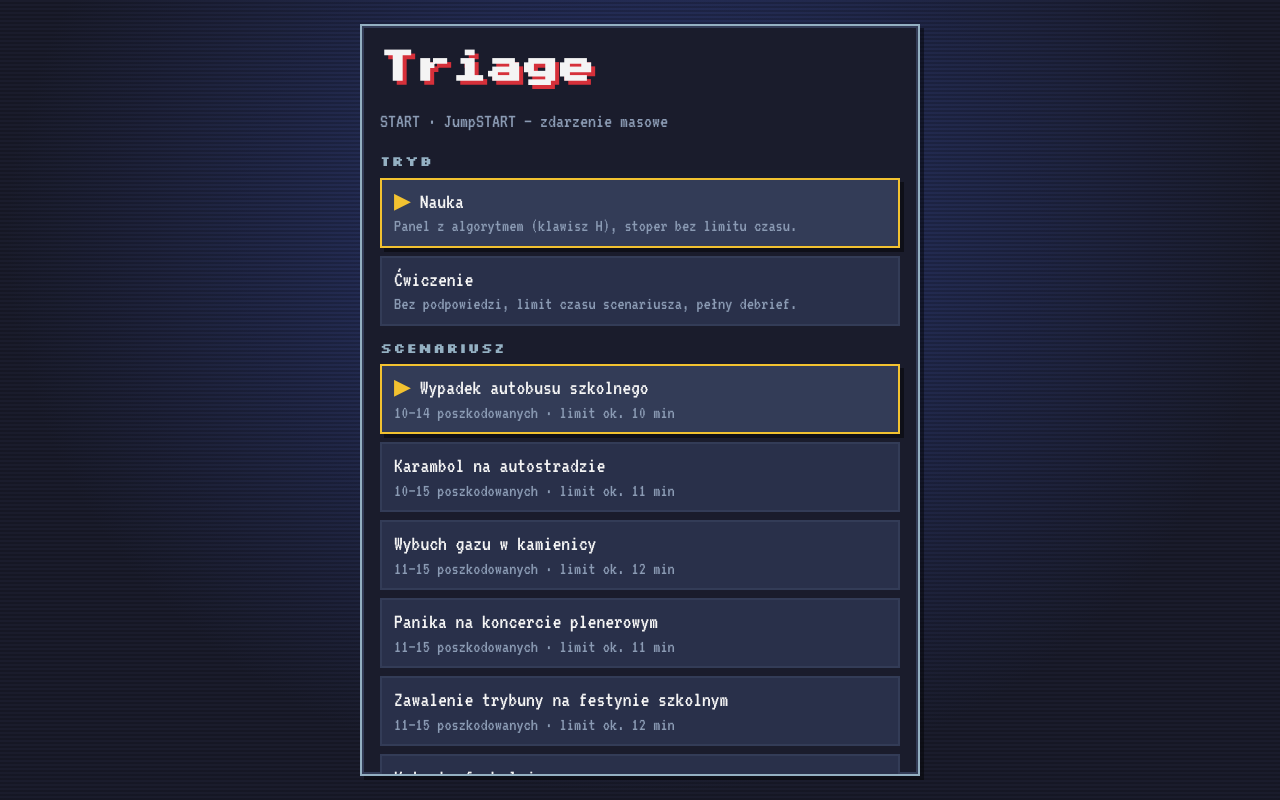
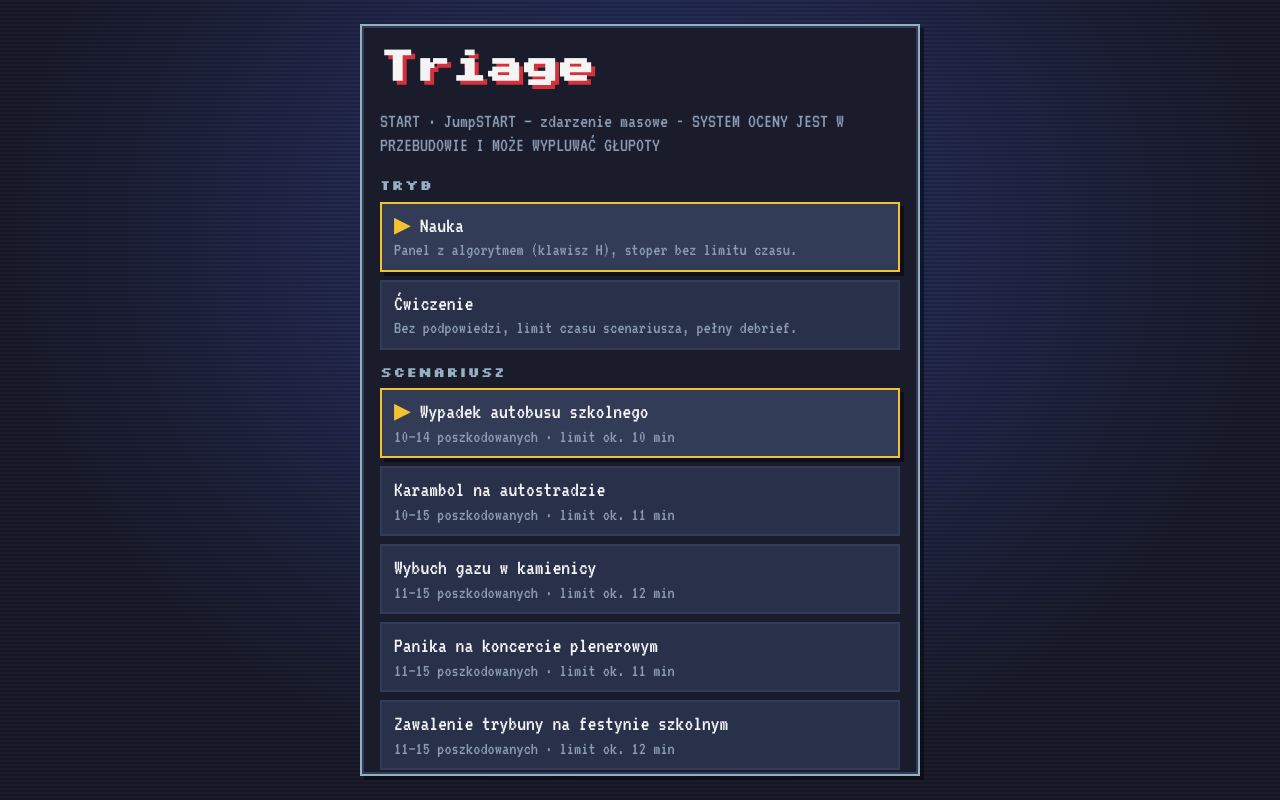
Before and after one commit to ShootGan/triage-game, a React (Vite) app: page / in a window 1280 px wide. Built offline with nearby package versions, Linux system fonts and the light colour scheme.

Commit message:
Update informational message in Menu component

```diff
--- a/src/ui/Menu.tsx
+++ b/src/ui/Menu.tsx
@@ -49,7 +49,7 @@ export function MenuScreen() {
     <div className="screen menu">
       <div className="panel menu-panel">
         <h1 className="title">Triage</h1>
-        <p className="muted">START · JumpSTART — zdarzenie masowe</p>
+        <p className="muted">START · JumpSTART — zdarzenie masowe - SYSTEM OCENY JEST W PRZEBUDOWIE I MOŻE WYPLUWAĆ GŁUPOTY</p>
 
         <h2 className="h-small">Tryb</h2>
         <div className="choice-list">
```
